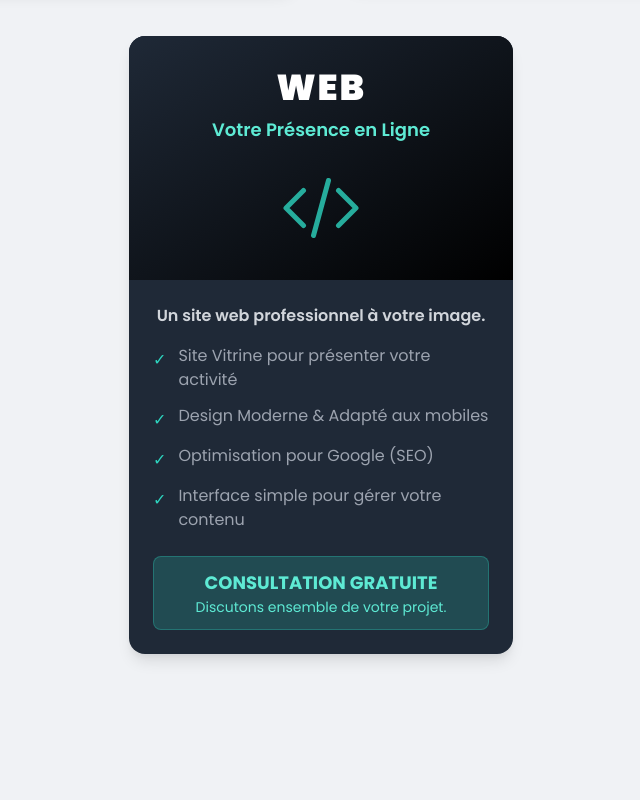
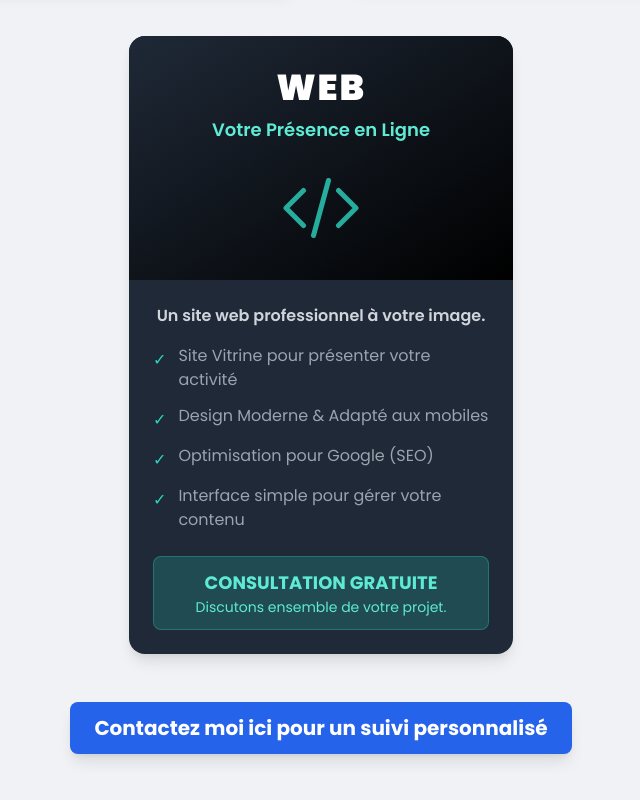
Before and after one commit to junoussou/itsupport, a plain HTML site: page index.html in a window 1280 px wide. Shown: the part 732-1532 px from the top of the page, without its empty margins (319-959 px from the left). Before the commit the page ends 1418 px from the top, so only its background shows below. Drawn offline with nearby package versions, Linux system fonts and the light colour scheme.

Commit message:
Ajout du foumlaire et correction d'orthographe

```diff
--- a/index.html
+++ b/index.html
@@ -3,7 +3,7 @@
 <head>
     <meta charset="UTF-8">
     <meta name="viewport" content="width=device-width, initial-scale=1.0">
-    <title>Affiches Publicitaires</title>
+    <title>Services</title>
     <script src="https://cdn.tailwindcss.com"></script>
     <link rel="preconnect" href="https://fonts.googleapis.com">
     <link rel="preconnect" href="https://fonts.gstatic.com" crossorigin>
@@ -11,7 +11,7 @@
     <style>
         body {
             font-family: 'Poppins', sans-serif;
-            background-color: #f0f2f5; /* Couleur de fond similaire à Facebook */
+            background-color: #f0f2f5;
         }
         .poster {
             box-shadow: 0 10px 15px -3px rgba(0, 0, 0, 0.1), 0 4px 6px -2px rgba(0, 0, 0, 0.05);
@@ -29,7 +29,7 @@
 </head>
 <body class="p-4 sm:p-8">
 
-    <h1 class="text-3xl md:text-4xl font-black text-center text-gray-800 mb-8 md:mb-12">Mes services offets</h1>
+    <h1 class="text-3xl md:text-4xl font-black text-center text-gray-800 mb-8 md:mb-12">Services offerts</h1>
 
     <div class="flex flex-wrap justify-center items-start gap-8 md:gap-12">
 
@@ -113,5 +113,13 @@
 
     </div>
 
+    <div class="md:text-xl font-black text-center text-gray-600 mb-8 md:mb-12 mt-12">
+        <form action="mailto:charles.oussou@icloud.com" method="post" enctype="text/plain">
+            <button type="submit" class="bg-blue-600 hover:bg-blue-700 text-white font-bold py-3 px-6 rounded-lg shadow-lg transition duration-300">
+                Contactez moi ici pour un suivi personnalisé
+            </button>
+        </form>
+    </div>
+
 </body>
 </html>
```
Also changed, not shown: IT SUPPORT.png (added).
